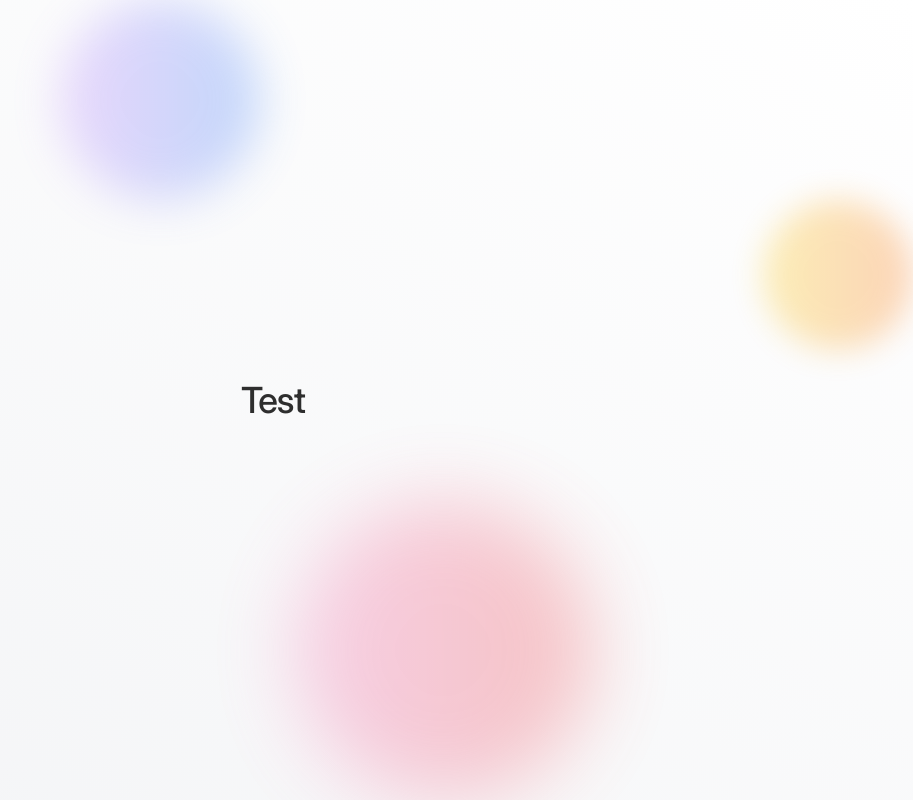
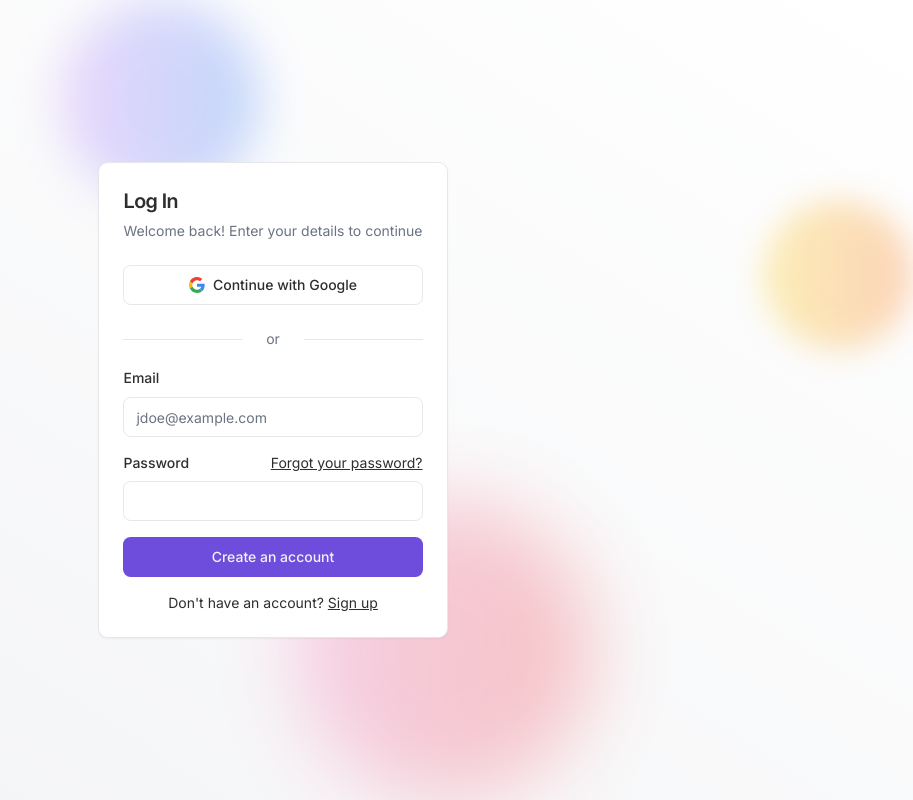
Before and after one commit to sohankancherla/pixolve-web, a Next.js app: page /auth/login in a window 1280 px wide. Shown: the whole page, without its empty margins (367-1280 px from the left). Built offline with nearby package versions, Linux system fonts and the light colour scheme.

Commit message:
Add supabase login auth

```diff
--- a/app/auth/actions.tsx
+++ b/app/auth/actions.tsx
@@ -8,21 +8,18 @@ import createClient from '@/supabase/server';
 export async function login(formData: FormData) {
   const supabase = createClient();
 
-  // type-casting here for convenience
-  // in practice, you should validate your inputs
   const data = {
     email: formData.get('email') as string,
     password: formData.get('password') as string,
   };
 
-  const { error } = await supabase.auth.signInWithPassword(data);
-
-  if (error) {
-    redirect('/error');
+  const result = await supabase.auth.signInWithPassword(data);
+  if (result.error) {
+    throw new Error(result.error.message);
+  } else {
+    revalidatePath('/app', 'layout');
+    redirect('/app');
   }
-
-  revalidatePath('/', 'layout');
-  redirect('/');
 }
 
 export async function signup(formData: FormData) {
--- a/app/auth/login/page.tsx
+++ b/app/auth/login/page.tsx
@@ -1,9 +1,170 @@
-import React from 'react';
+'use client';
 
-export default function LoginPage() {
+import React, { useState } from 'react';
+import { useForm } from 'react-hook-form';
+import { zodResolver } from '@hookform/resolvers/zod';
+import * as z from 'zod';
+
+import Link from 'next/link';
+
+import { login } from '@/app/auth/actions';
+
+import { Loader2 } from 'lucide-react';
+import Alert from '@/components/ui/alert';
+import { Button } from '@/components/ui/button';
+import {
+  Card,
+  CardContent,
+  CardDescription,
+  CardHeader,
+  CardTitle,
+} from '@/components/ui/card';
+import {
+  Form,
+  FormControl,
+  FormField,
+  FormItem,
+  FormLabel,
+  FormMessage,
+} from '@/components/ui/form';
+import { Input } from '@/components/ui/input';
+
+const formSchema = z.object({
+  email: z.string().min(1, "Email can't be blank"),
+  password: z.string().min(1, "Password can't be blank"),
+});
+
+export default function LogInPage() {
+  const [loading, setLoading] = useState<boolean>(false);
+  const [errorAlert, setErrorAlert] = useState<string | null>(null);
+
+  const form = useForm<z.infer<typeof formSchema>>({
+    resolver: zodResolver(formSchema),
+    defaultValues: {
+      email: '',
+      password: '',
+    },
+  });
+
+  const handleSubmit = async (values: z.infer<typeof formSchema>) => {
+    setLoading(true);
+    setErrorAlert(null);
+
+    const formData = new FormData();
+    formData.append('email', values.email);
+    formData.append('password', values.password);
+
+    try {
+      await login(formData);
+      setLoading(false);
+    } catch (error) {
+      setLoading(false);
+      if (error instanceof Error) {
+        if (error.message === 'Invalid login credentials') {
+          setErrorAlert("The email or password you've entered is incorrect");
+        } else {
+          setErrorAlert(error.message);
+        }
+      } else {
+        setErrorAlert('An unexpected error occurred');
+      }
+    }
+  };
+
   return (
-    <div>
-      <h1>Test</h1>
-    </div>
+    <Form {...form}>
+      <form onSubmit={form.handleSubmit(handleSubmit)}>
+        <Card className="mx-auto max-w-sm">
+          <CardHeader>
+            <CardTitle className="text-xl">Log In</CardTitle>
+            <CardDescription>
+              Welcome back! Enter your details to continue
+            </CardDescription>
+          </CardHeader>
+          <CardContent>
+            <div className="grid gap-4">
+              <Button variant="outline" className="w-full">
+                <svg
+                  version="1.1"
+                  xmlns="http://www.w3.org/2000/svg"
+                  viewBox="0 0 48 48"
+                  xmlnsXlink="http://www.w3.org/1999/xlink"
+                  className="h-4 w-4 mr-2"
+                >
+                  <path
+                    fill="#EA4335"
+                    d="M24 9.5c3.54 0 6.71 1.22 9.21 3.6l6.85-6.85C35.9 2.38 30.47 0 24 0 14.62 0 6.51 5.38 2.56 13.22l7.98 6.19C12.43 13.72 17.74 9.5 24 9.5z"
+                  />
+                  <path
+                    fill="#4285F4"
+                    d="M46.98 24.55c0-1.57-.15-3.09-.38-4.55H24v9.02h12.94c-.58 2.96-2.26 5.48-4.78 7.18l7.73 6c4.51-4.18 7.09-10.36 7.09-17.65z"
+                  />
+                  <path
+                    fill="#FBBC05"
+                    d="M10.53 28.59c-.48-1.45-.76-2.99-.76-4.59s.27-3.14.76-4.59l-7.98-6.19C.92 16.46 0 20.12 0 24c0 3.88.92 7.54 2.56 10.78l7.97-6.19z"
+                  />
+                  <path
+                    fill="#34A853"
+                    d="M24 48c6.48 0 11.93-2.13 15.89-5.81l-7.73-6c-2.15 1.45-4.92 2.3-8.16 2.3-6.26 0-11.57-4.22-13.47-9.91l-7.98 6.19C6.51 42.62 14.62 48 24 48z"
+                  />
+                  <path fill="none" d="M0 0h48v48H0z" />
+                </svg>
+                Continue with Google
+              </Button>
+              <div className="flex mt-2 w-full items-center justify-center">
+                <div className="bg-input w-full h-[1px]" />
+                <span className="text-muted-foreground text-sm px-6">or</span>
+                <div className="bg-input w-full h-[1px]" />
+              </div>
+              {errorAlert && <Alert color="red" text={errorAlert} />}
+              <FormField
+                control={form.control}
+                name="email"
+                render={({ field }) => (
+                  <FormItem>
+                    <FormLabel>Email</FormLabel>
+                    <FormControl>
+                      <Input placeholder="jdoe@example.com" {...field} />
+                    </FormControl>
+                    <FormMessage />
+                  </FormItem>
+                )}
+              />
+              <FormField
+                control={form.control}
+                name="password"
+                render={({ field }) => (
+                  <FormItem>
+                    <div className="flex items-center">
+                      <FormLabel>Password</FormLabel>
+                      <Link
+                        href="/auth/login/forgot-password"
+                        className="ml-auto inline-block text-sm underline"
+                      >
+                        Forgot your password?
+                      </Link>
+                    </div>
+                    <FormControl>
+                      <Input type="password" {...field} />
+                    </FormControl>
+                    <FormMessage />
+                  </FormItem>
+                )}
+              />
+              <Button disabled={loading} type="submit" className="w-full">
+                {loading && <Loader2 className="mr-2 h-4 w-4 animate-spin" />}
+                Create an account
+              </Button>
+            </div>
+            <div className="mt-4 text-center text-sm">
+              Don&apos;t have an account?{' '}
+              <Link href="/auth/signup" className="underline">
+                Sign up
+              </Link>
+            </div>
+          </CardContent>
+        </Card>
+      </form>
+    </Form>
   );
 }
--- a/app/auth/signup/page.tsx
+++ b/app/auth/signup/page.tsx
@@ -188,11 +188,7 @@ export default function SignUpPage() {
                   <FormItem>
                     <FormLabel>Password</FormLabel>
                     <FormControl>
-                      <Input
-                        type="password"
-                        placeholder="Password"
-                        {...field}
-                      />
+                      <Input type="password" {...field} />
                     </FormControl>
                     <FormMessage />
                   </FormItem>
@@ -205,7 +201,7 @@ export default function SignUpPage() {
             </div>
             <div className="mt-4 text-center text-sm">
               Already have an account?{' '}
-              <Link href="/app" className="underline">
+              <Link href="/auth/login" className="underline">
                 Log in
               </Link>
             </div>
--- a/supabase/auth-check.ts
+++ b/supabase/auth-check.ts
@@ -9,6 +9,6 @@ export default async function authCheck() {
 
   const { data, error } = await supabase.auth.getUser();
   if (error || !data?.user) {
-    redirect('/auth/signup');
+    redirect('/auth/login');
   }
 }
```
